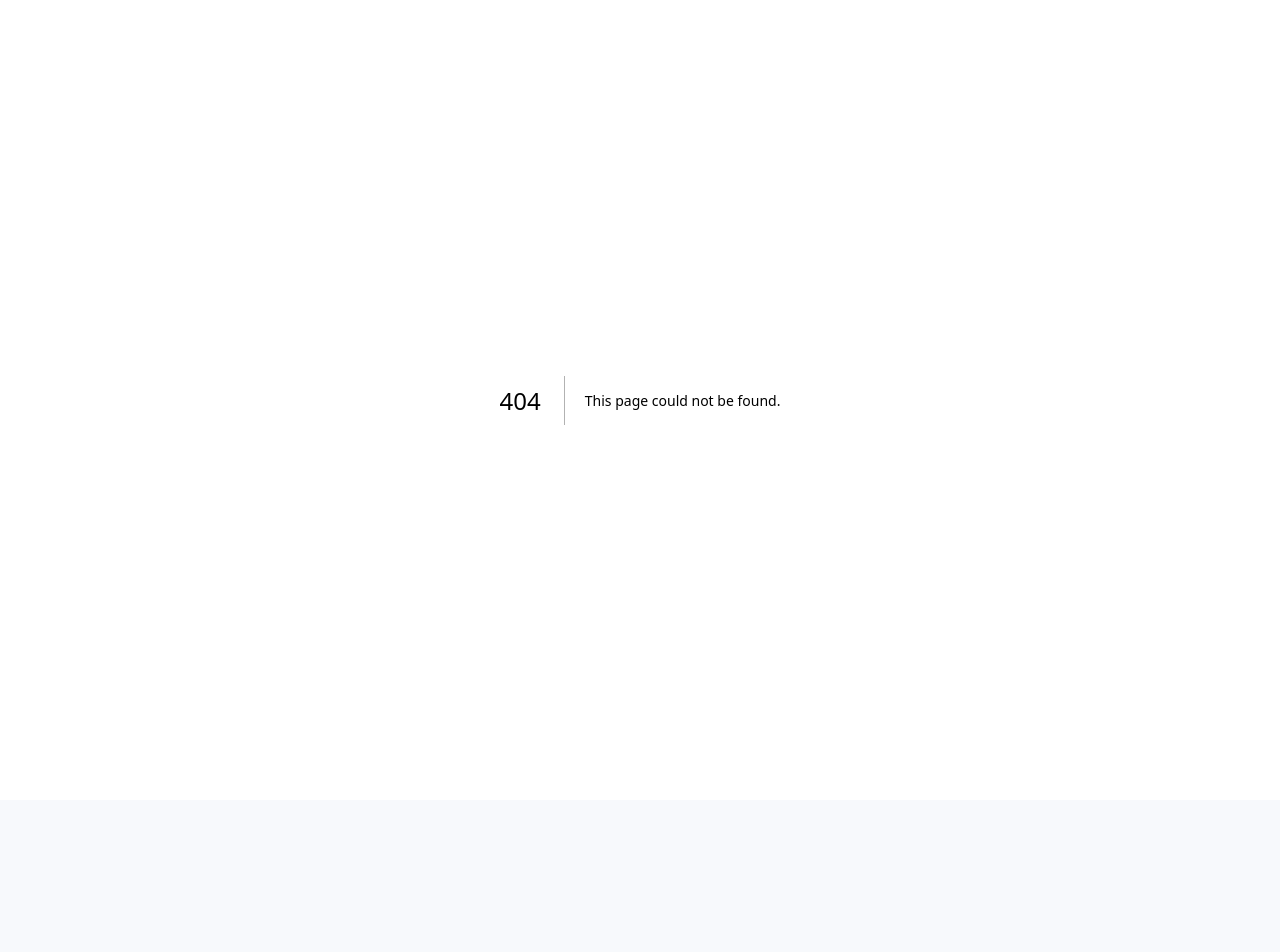
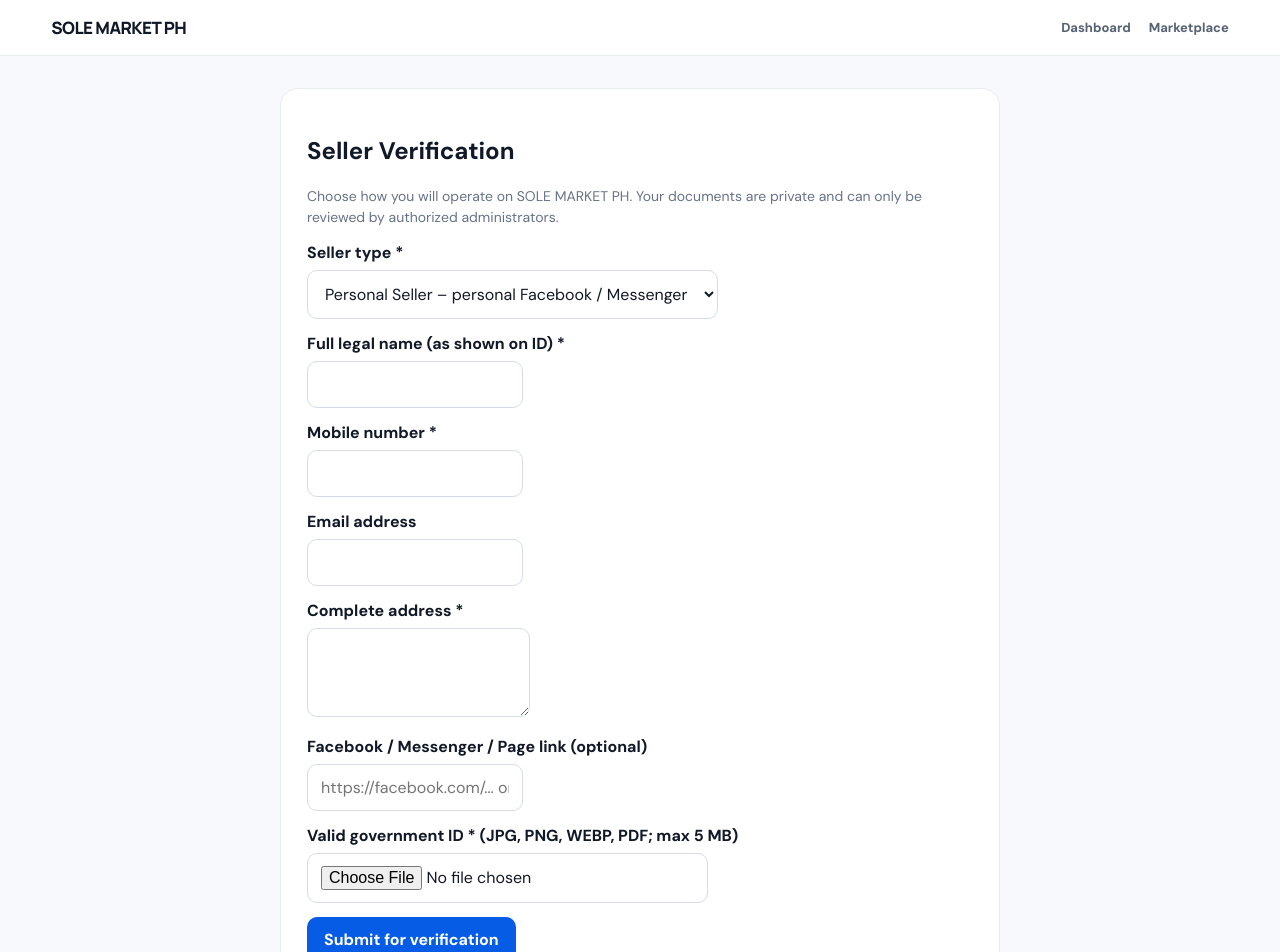
Before and after one commit to kuyadeidei28-alt/sole-market-ph, a Next.js app: page /verification in a window 1280 px wide. Before the commit this address had no page. Shown: the top 952 px of the page. Before the commit the page ends 800 px from the top, so only its background shows below. Built offline with nearby package versions, Linux system fonts and the light colour scheme; no server answers.

Commit message:
Add personal and business seller verification page

```diff
--- /dev/null
+++ b/app/verification/page.tsx
@@ -0,0 +1,133 @@
+"use client";
+
+import { useEffect, useState } from "react";
+import Link from "next/link";
+import { supabase } from "@/lib/supabase";
+
+type SellerType = "personal" | "business";
+
+export default function SellerVerificationPage() {
+  const [sellerType, setSellerType] = useState<SellerType>("personal");
+  const [legalName, setLegalName] = useState("");
+  const [phone, setPhone] = useState("");
+  const [email, setEmail] = useState("");
+  const [address, setAddress] = useState("");
+  const [facebookUrl, setFacebookUrl] = useState("");
+  const [businessName, setBusinessName] = useState("");
+  const [registrationType, setRegistrationType] = useState("DTI");
+  const [idFile, setIdFile] = useState<File | null>(null);
+  const [businessFile, setBusinessFile] = useState<File | null>(null);
+  const [status, setStatus] = useState("");
+  const [reason, setReason] = useState("");
+  const [message, setMessage] = useState("");
+  const [loading, setLoading] = useState(true);
+  const [submitting, setSubmitting] = useState(false);
+
+  useEffect(() => {
+    let active = true;
+    async function load() {
+      if (!supabase) { setMessage("Database connection is unavailable."); setLoading(false); return; }
+      const { data: auth } = await supabase.auth.getSession();
+      const user = auth.session?.user;
+      if (!user) { setMessage("Please log in first."); setLoading(false); return; }
+      setEmail(user.email || "");
+      const { data } = await supabase.from("seller_verifications").select("*").eq("seller_id", user.id).maybeSingle();
+      if (!active) return;
+      if (data) {
+        setStatus(data.status);
+        setReason(data.rejection_reason || "");
+        setSellerType(data.seller_type);
+        setLegalName(data.legal_name || "");
+        setPhone(data.phone || "");
+        setAddress(data.address || "");
+        setFacebookUrl(data.facebook_url || "");
+        setBusinessName(data.business_name || "");
+        setRegistrationType(data.registration_type || "DTI");
+      }
+      setLoading(false);
+    }
+    void load();
+    return () => { active = false; };
+  }, []);
+
+  async function submit(e: React.FormEvent<HTMLFormElement>) {
+    e.preventDefault();
+    if (!supabase || submitting) return;
+    if (!idFile) { setMessage("Please upload your valid government ID."); return; }
+    if (sellerType === "business" && !businessFile) { setMessage("Please upload your business registration document."); return; }
+    const allowed = ["image/jpeg","image/png","image/webp","application/pdf"];
+    for (const file of [idFile, ...(sellerType === "business" && businessFile ? [businessFile] : [])]) {
+      if (!allowed.includes(file.type) || file.size > 5 * 1024 * 1024) {
+        setMessage("Documents must be JPG, PNG, WEBP, or PDF and maximum 5 MB each."); return;
+      }
+    }
+    setSubmitting(true); setMessage("");
+    try {
+      const { data: auth, error: authError } = await supabase.auth.getSession();
+      const user = auth.session?.user;
+      if (authError || !user) throw new Error("Please log in first.");
+      const upload = async (file: File, label: string) => {
+        const ext = file.name.split(".").pop()?.toLowerCase() || "file";
+        const path = user.id + "/" + crypto.randomUUID() + "-" + label + "." + ext;
+        const { error } = await supabase!.storage.from("seller-verification-docs").upload(path,file,{upsert:false,contentType:file.type});
+        if (error) throw error;
+        return path;
+      };
+      const idPath = await upload(idFile,"id");
+      let businessPath: string | null = null;
+      try {
+        if (sellerType === "business" && businessFile) businessPath = await upload(businessFile,"business");
+        const payload = {
+          seller_id:user.id, seller_type:sellerType, legal_name:legalName.trim(),
+          phone:phone.trim(), email:user.email || email, address:address.trim(),
+          facebook_url:facebookUrl.trim() || null,
+          business_name:sellerType === "business" ? businessName.trim() : null,
+          registration_type:sellerType === "business" ? registrationType : null,
+          id_document_path:idPath, business_document_path:businessPath,
+          status:"pending", rejection_reason:null
+        };
+        const { error } = await supabase.from("seller_verifications").upsert(payload,{onConflict:"seller_id"});
+        if (error) throw error;
+      } catch (error) {
+        await supabase.storage.from("seller-verification-docs").remove([idPath,...(businessPath?[businessPath]:[])]);
+        throw error;
+      }
+      setStatus("pending"); setReason(""); setMessage("Verification submitted. Please wait for admin review.");
+    } catch (error) {
+      setMessage(error instanceof Error ? error.message : "Unable to submit verification.");
+    } finally { setSubmitting(false); }
+  }
+
+  if (loading) return <main className="panel">Loading verification...</main>;
+
+  return (
+    <>
+      <header className="top"><Link className="brand" href="/">SOLE MARKET PH</Link><nav><Link href="/dashboard">Dashboard</Link><Link href="/">Marketplace</Link></nav></header>
+      <main><section className="panel" style={{maxWidth:720,margin:"32px auto"}}>
+        <h1>Seller Verification</h1>
+        <p className="muted">Choose how you will operate on SOLE MARKET PH. Your documents are private and can only be reviewed by authorized administrators.</p>
+        {status === "verified" ? <div className="notice"><strong>Verified Seller</strong><p>Your seller account is verified. You can now post products.</p></div> :
+         status === "pending" ? <div className="notice"><strong>Pending Verification</strong><p>Your documents are being reviewed. Posting is locked until approval.</p></div> :
+         <form onSubmit={submit}>
+          {status === "rejected" && <div className="notice"><strong>Verification needs changes:</strong> {reason || "Please review and resubmit your documents."}</div>}
+          <div className="field"><label>Seller type *</label><select value={sellerType} onChange={e=>setSellerType(e.target.value as SellerType)}><option value="personal">Personal Seller – personal Facebook / Messenger</option><option value="business">Business/Page Seller – Facebook Business Page</option></select></div>
+          <div className="field"><label>Full legal name (as shown on ID) *</label><input required value={legalName} onChange={e=>setLegalName(e.target.value)} /></div>
+          <div className="field"><label>Mobile number *</label><input required type="tel" value={phone} onChange={e=>setPhone(e.target.value)} /></div>
+          <div className="field"><label>Email address</label><input readOnly value={email} /></div>
+          <div className="field"><label>Complete address *</label><textarea required rows={3} value={address} onChange={e=>setAddress(e.target.value)} /></div>
+          <div className="field"><label>Facebook / Messenger / Page link (optional)</label><input type="url" value={facebookUrl} onChange={e=>setFacebookUrl(e.target.value)} placeholder="https://facebook.com/... or https://m.me/..." /></div>
+          <div className="field"><label>Valid government ID * (JPG, PNG, WEBP, PDF; max 5 MB)</label><input required type="file" accept=".jpg,.jpeg,.png,.webp,.pdf" onChange={e=>setIdFile(e.target.files?.[0] || null)} /></div>
+          {sellerType === "business" && <>
+            <h2>Business registration</h2>
+            <div className="field"><label>Registered business name *</label><input required value={businessName} onChange={e=>setBusinessName(e.target.value)} /></div>
+            <div className="field"><label>Registration type *</label><select value={registrationType} onChange={e=>setRegistrationType(e.target.value)}><option value="DTI">DTI</option><option value="SEC">SEC</option><option value="CDA">CDA</option><option value="OTHER">Other applicable registration</option></select></div>
+            <div className="field"><label>Business registration document * (max 5 MB)</label><input required type="file" accept=".jpg,.jpeg,.png,.webp,.pdf" onChange={e=>setBusinessFile(e.target.files?.[0] || null)} /></div>
+          </>}
+          <button type="submit" disabled={submitting}>{submitting ? "Submitting..." : "Submit for verification"}</button>
+         </form>}
+        {message && <p className="notice" role="status">{message}</p>}
+        <p className="muted" style={{fontSize:12,marginTop:20}}>Documents are collected only for seller verification. Do not upload unrelated personal information.</p>
+      </section></main>
+    </>
+  );
+}
```
